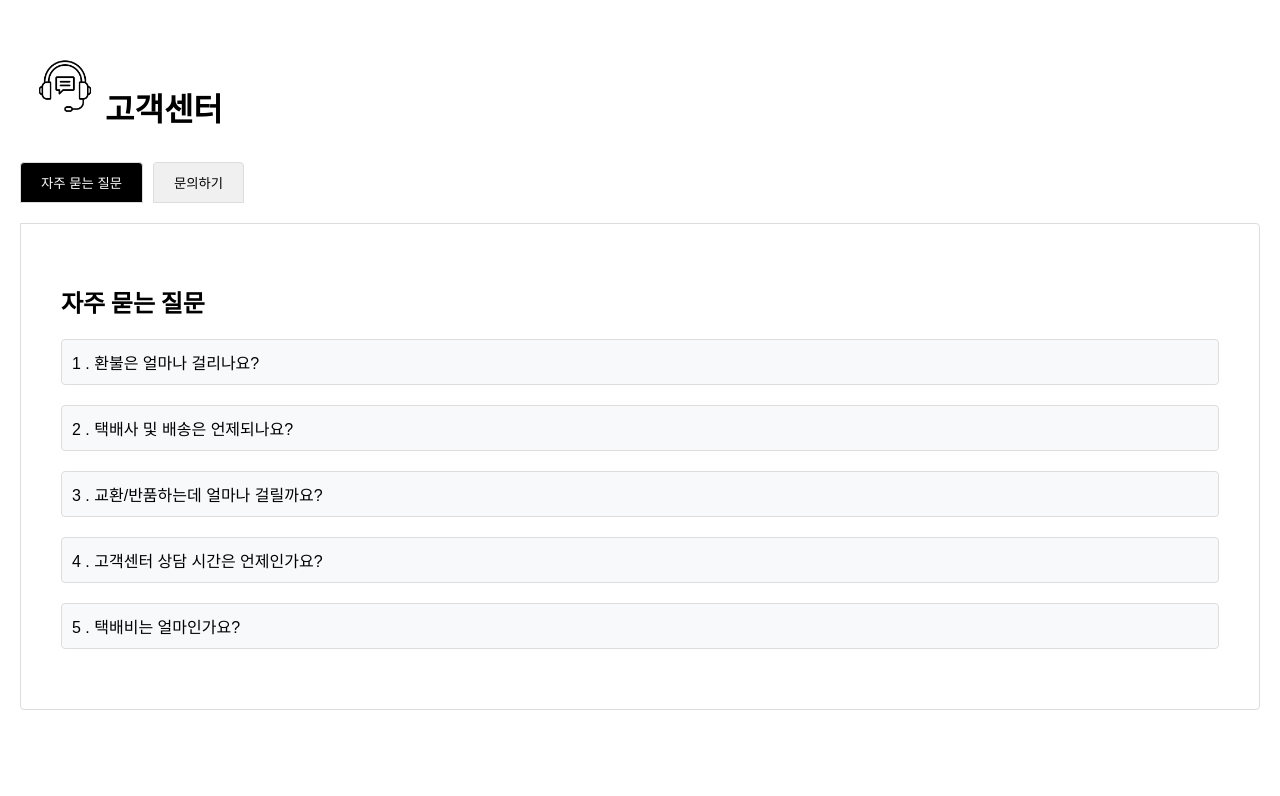
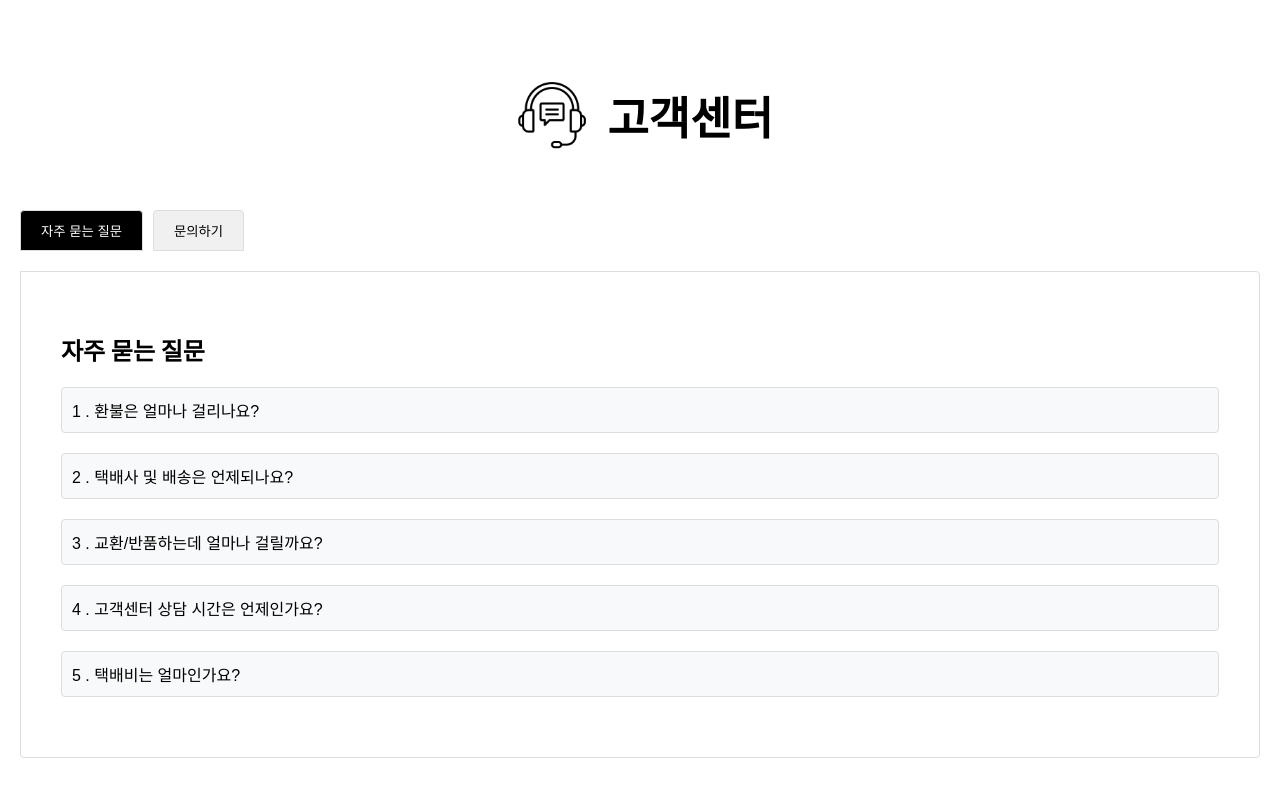
Before and after one commit to HWANG-DAYE/qna-board, a React (Create React App) app: page / in a window 1280 px wide. Shown: the top 796 px of the page. Built offline with nearby package versions, Linux system fonts and the light colour scheme.

Commit message:
Feat: 11/29 퇴근

```diff
--- a/src/components/Header.js
+++ b/src/components/Header.js
@@ -2,14 +2,28 @@ import React from "react";
 
 function Header() {
     return (
-        <header style={{padding: "10px"}}>
-            <h1>
+        <header style={{
+            display: "flex", // Flexbox 사용
+            justifyContent: "center", // 수평 가운데 정렬
+            alignItems: "center", // 수직 가운데 정렬
+            padding: "20px", // 상하좌우 여백
+            textAlign: "center", // 텍스트 가운데 정렬
+        }}>
+            <h1 style={{
+                display: "flex",
+                alignItems: "center",
+                gap: "10px", // 이미지와 텍스트 사이 간격
+                fontSize: "45px", // 글자 크기
+                fontWeight: "bold", // 글자 두께
+                color: "#000000", // 텍스트 색상 (선택 사항)
+            }}>
                 <img
                     src={`${process.env.PUBLIC_URL}/call-icon.png`}
                     alt="Q&A Icon"
-                    style={{width: "70px", height: "70px", marginRight: "5px"}}
+                    style={{width: "90px", height: "90px"}}
                 />
-                고객센터</h1>
+                고객센터
+            </h1>
         </header>
     );
 }
--- a/src/components/QuestionList.js
+++ b/src/components/QuestionList.js
@@ -6,10 +6,13 @@ function QuestionList() {
     const navigate = useNavigate();
     const { questions } = useContext(QuestionContext);
 
-    // 최신순으로 정렬
     const sortedQuestions = [...questions].sort((a, b) => {
-        // 날짜를 기준으로 내림차순 정렬 (가장 최근 날짜가 맨 위)
-        return new Date(b.date) - new Date(a.date);
+        // 날짜와 시간을 조합하여 비교
+        const dateTimeA = new Date(`${a.date} ${a.time}`);
+        const dateTimeB = new Date(`${b.date} ${b.time}`);
+
+        // 최신순 (내림차순)으로 정렬
+        return dateTimeB - dateTimeA;
     });
 
     return (
```
